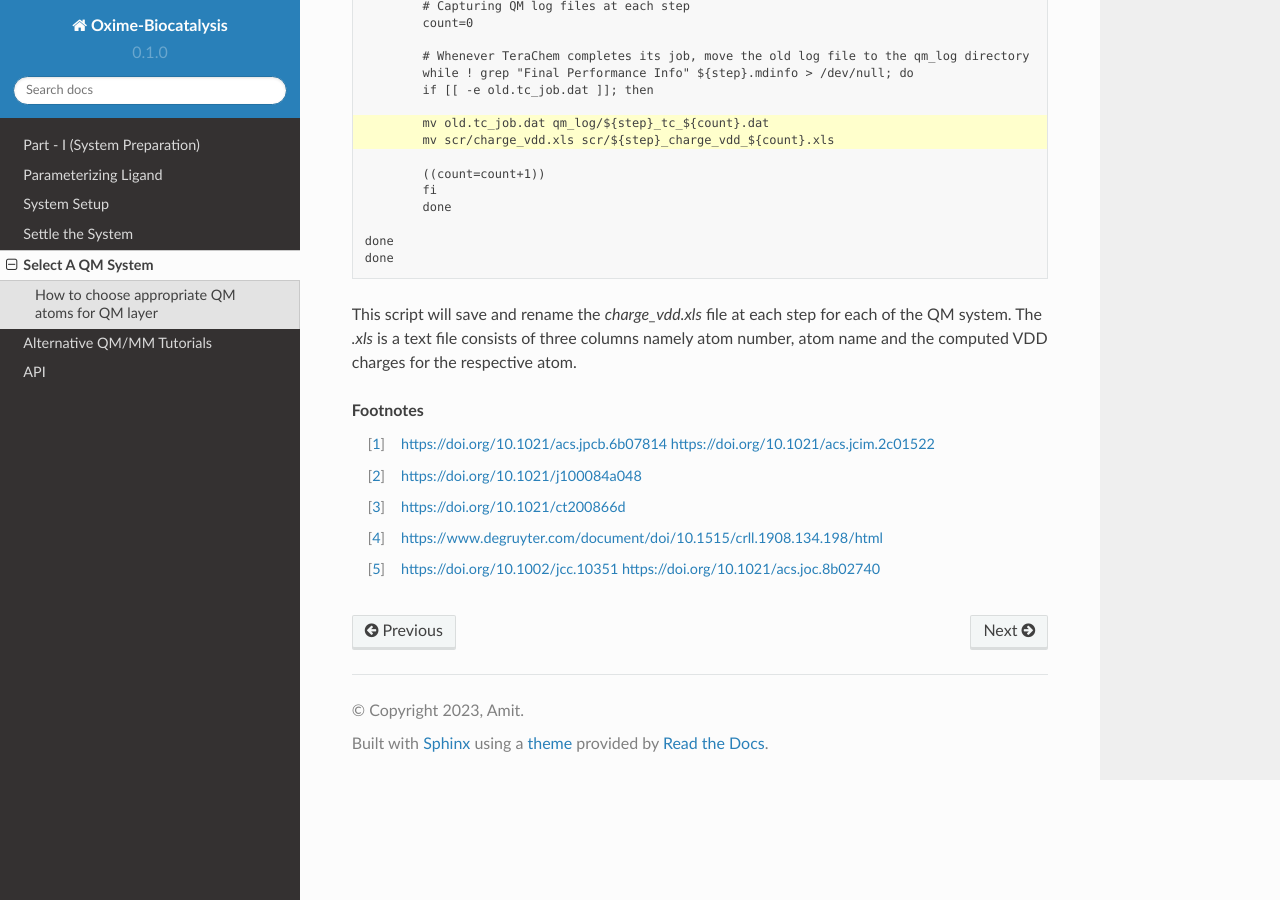
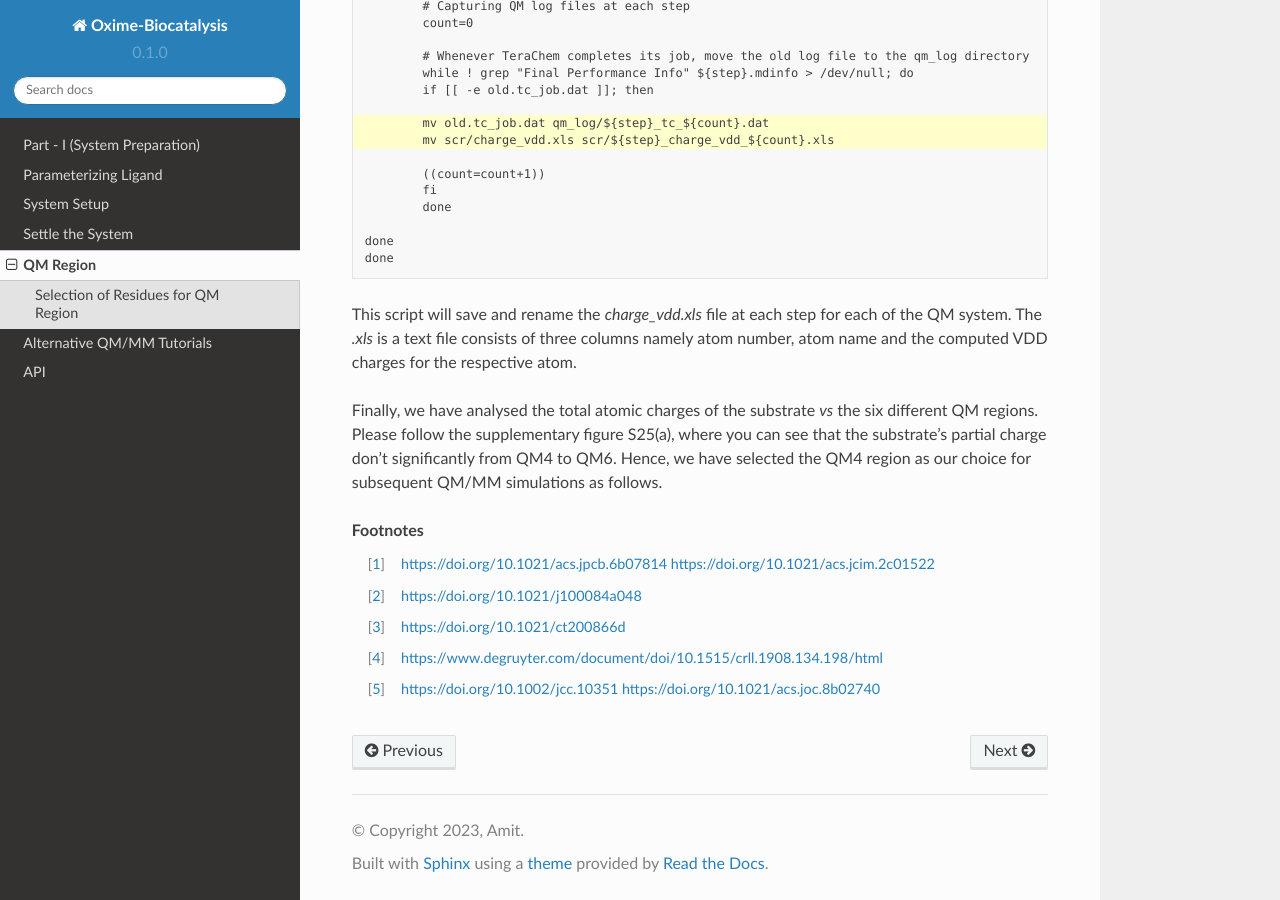
Before and after one commit to hopanoid/Enzyme-Reaction-Dynamics-Tutorial, a Sphinx documentation site: the page built from docs/source/5-qm_systems.rst, in a window 1280 px wide and 900 px high, scrolled down 4805 px. Built offline with Sphinx 7.4.7 and the Read the Docs theme 2.0.0, drawn with Linux system fonts in a browser that asks for light colours; some of the changed text lies outside the part shown.

Commit message:
conclusion remarks to QM region added

```diff
--- a/docs/source/5-qm_systems.rst
+++ b/docs/source/5-qm_systems.rst
@@ -3,13 +3,13 @@
 .. include:: /includes/defs.rst
 .. include:: /includes/links.rst
 
-******************
-Select A QM System
-******************
+*********
+QM Region
+*********
 
-===============================================
-How to choose appropriate QM atoms for QM layer
-===============================================
+===================================
+Selection of Residues for QM Region
+===================================
 
 What should be the composition of QM regions and which residues should be included. This is an important question to ask while modelling an enzymatic reaction using QM/MM simulations. A couple of articles available on this [#f1]_ but there are no straightforward answers. However, chemical intution or proximity could be a guiding approach, later on the perimter of QM region could be expanded if your computational resources permits. Following this, we also begin with the OYE active site residues and overall modelled six different QM regions, details of which are availabe in our supplementary pdf file of our article. We have evaluated the convergence of total atomic charges on the substrate along the increasing number of atoms in QM region, finally we have choosed the QM region comprising of Y27, H178, H181, Y183, LumiFlavin, substarte and the nearest water molecule.
 
@@ -226,6 +226,10 @@ Whereas, the output of TeraChem_ is a bit different. It write a dat file as an o
 
 This script will save and rename the *charge_vdd.xls* file at each step for each of the QM system. The *.xls* is a text file consists of three columns namely atom number, atom name and the computed VDD charges for the respective atom.
 
+Finally, we have analysed the total atomic charges of the substrate *vs* the six different QM regions. Please follow the supplementary figure S25(a), where you can see that the substrate's partial charge don't significantly from QM4 to QM6. Hence, we have selected the QM4 region as our choice for subsequent QM/MM simulations as follows.
+
+
+
 .. rubric:: Footnotes
 
 .. [#f1] https://doi.org/10.1021/acs.jpcb.6b07814 https://doi.org/10.1021/acs.jcim.2c01522
```
